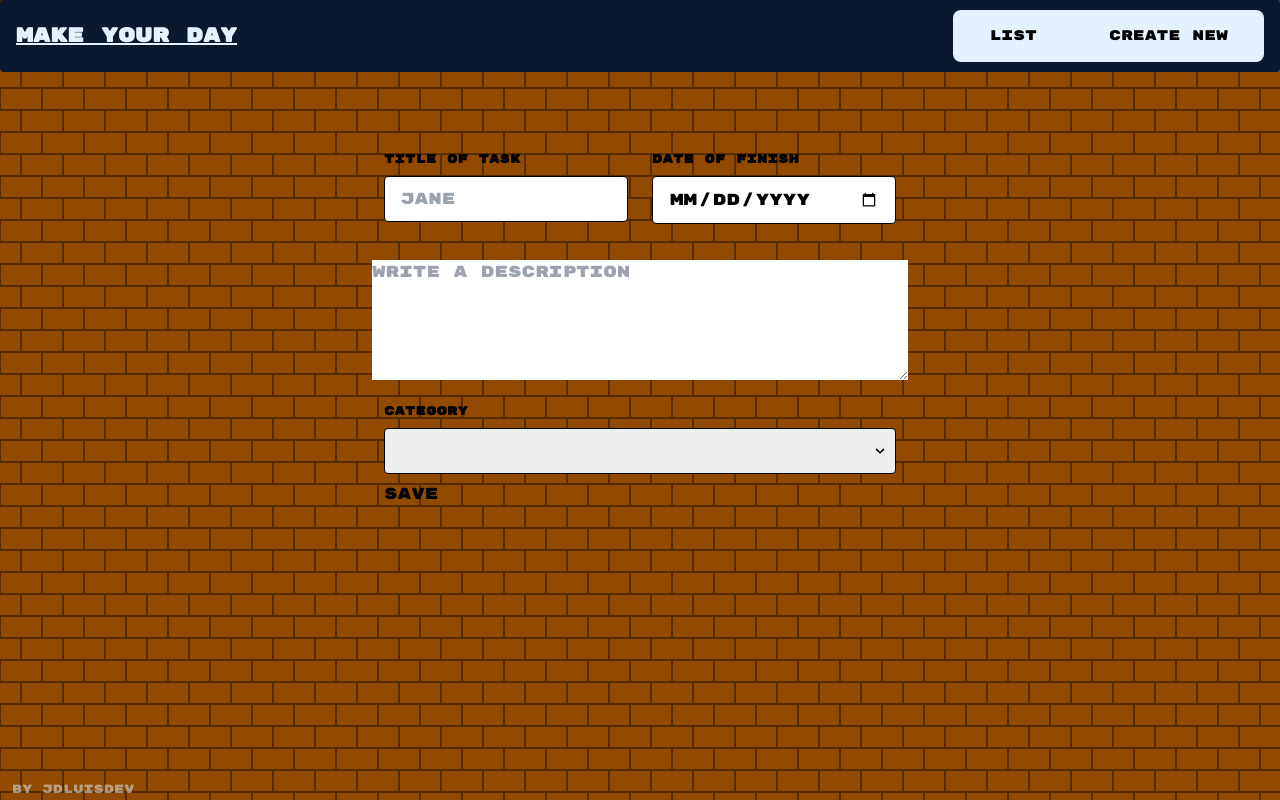
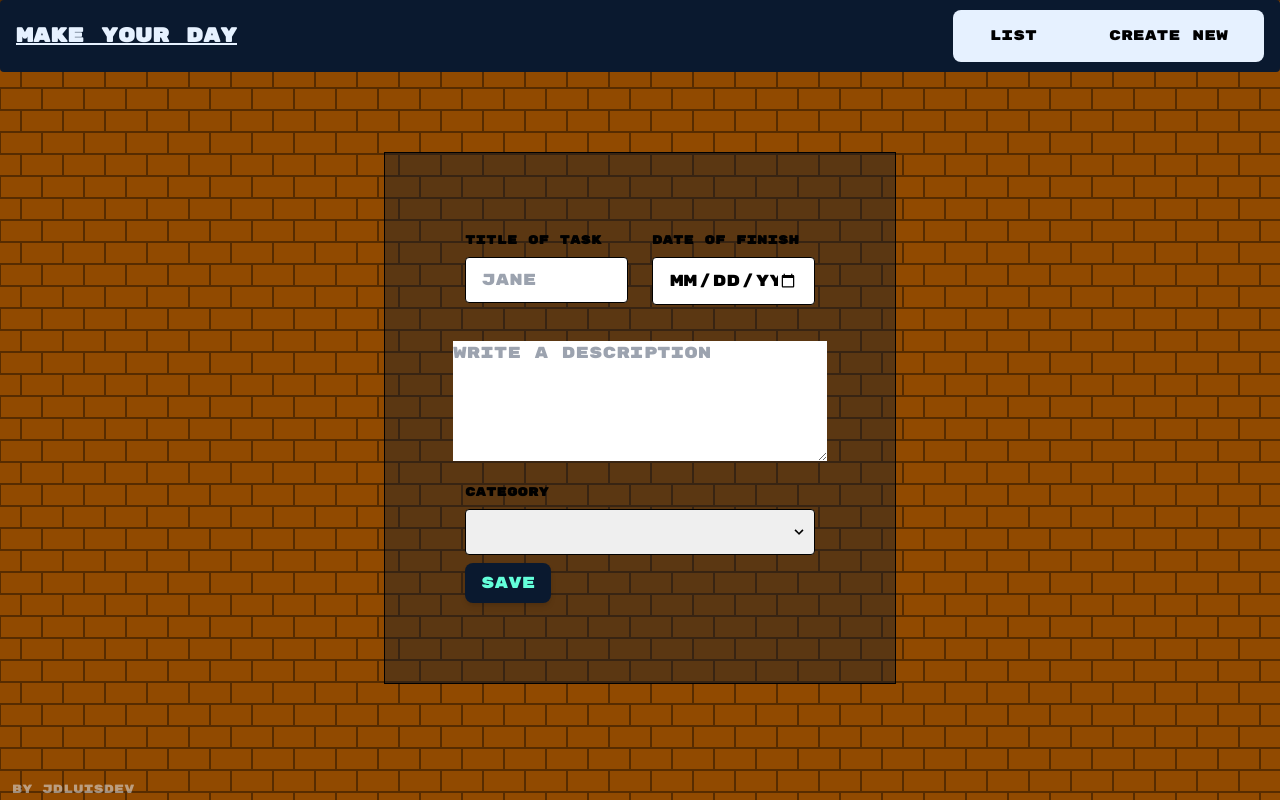
Before and after one commit to jdluis/mevn-tasks-spa, a Vue app: page /tasks/new in a window 1280 px wide. Built offline with nearby package versions, Linux system fonts and the light colour scheme.

Commit message:
problem with date

```diff
--- a/src/components/Navbar.vue
+++ b/src/components/Navbar.vue
@@ -1,25 +1,9 @@
 <template>
-<!-- <div class="bg-navy fixed top-0 border-b-2 border-white m-auto  w-screen ">
-    <nav class="font-inter">
-        <ul class="text-white flex-wrap flex gap-5 flex-row ">
-            <li
-                v-for="(route, index) in navLink"
-                :key="index"
-                class="text-2xl h-14 pt-3 active:bg-opacity-50 hover:bg-light_slate hover:text-primary_Black">
-                <router-link
-                    class="h-full w-full p-5"
-                    :to="route.link">{{ route.title }}
-                </router-link>
-            </li>
-        </ul>
-    </nav>
-
-</div> -->
 <nav class="bg-navy border-gray-200 px-2 sm:px-4 py-2.5 rounded">
   <div class="container flex flex-wrap justify-between items-center mx-auto">
-    <a href="/" class="flex items-center">
+    <router-link :to="navLink[0].link" class="flex items-center">
         <span class="self-center underline text-xl font-semibold whitespace-nowrap text-white">Make Your Day</span>
-    </a>
+    </router-link>
     <button data-collapse-toggle="navbar-default" type="button" class="inline-flex items-center p-2 ml-3 text-sm text-gray-500 rounded-lg md:hidden hover:bg-gray-100 focus:outline-none focus:ring-2 focus:ring-gray-200 text-gray-400 hover:bg-gray-700 focus:ring-gray-600" aria-controls="navbar-default" aria-expanded="false">
       <span class="sr-only">Open main menu</span>
       <svg class="w-6 h-6" aria-hidden="true" fill="currentColor" viewBox="0 0 20 20" xmlns="http://www.w3.org/2000/svg"><path fill-rule="evenodd" d="M3 5a1 1 0 011-1h12a1 1 0 110 2H4a1 1 0 01-1-1zM3 10a1 1 0 011-1h12a1 1 0 110 2H4a1 1 0 01-1-1zM3 15a1 1 0 011-1h12a1 1 0 110 2H4a1 1 0 01-1-1z" clip-rule="evenodd"></path></svg>
--- a/src/components/TaskForm.vue
+++ b/src/components/TaskForm.vue
@@ -1,5 +1,5 @@
 <template>
-    <form @submit.prevent="saveTask()" class="w-full m-auto max-w-lg">
+    <form @submit.prevent="saveTask()" class="w-full m-auto max-w-lg border-spacing-24 p-20 bg-navy bg-opacity-40 border">
         <div class="flex flex-wrap -mx-3 mb-6">
             <div class="w-full md:w-1/2 px-3 mb-6 md:mb-0">
                 <label
@@ -68,7 +68,7 @@
                 </div>
             </div>
         </div>
-        <button>Save</button>
+        <button class="py-2 px-4 bg-navy text-green rounded-lg shadow-md hover:bg-blue-700 focus:outline-none focus:ring-2 focus:ring-blue-400 focus:ring-opacity-75" >Save</button>
     </form>
 </template>
 
--- a/src/interfaces/Task.ts
+++ b/src/interfaces/Task.ts
@@ -1,6 +1,6 @@
 export interface Task {
     _id: null;
-    date: Date;
+    date: string;
     category: string;
     title: string;
     description: string;
```
